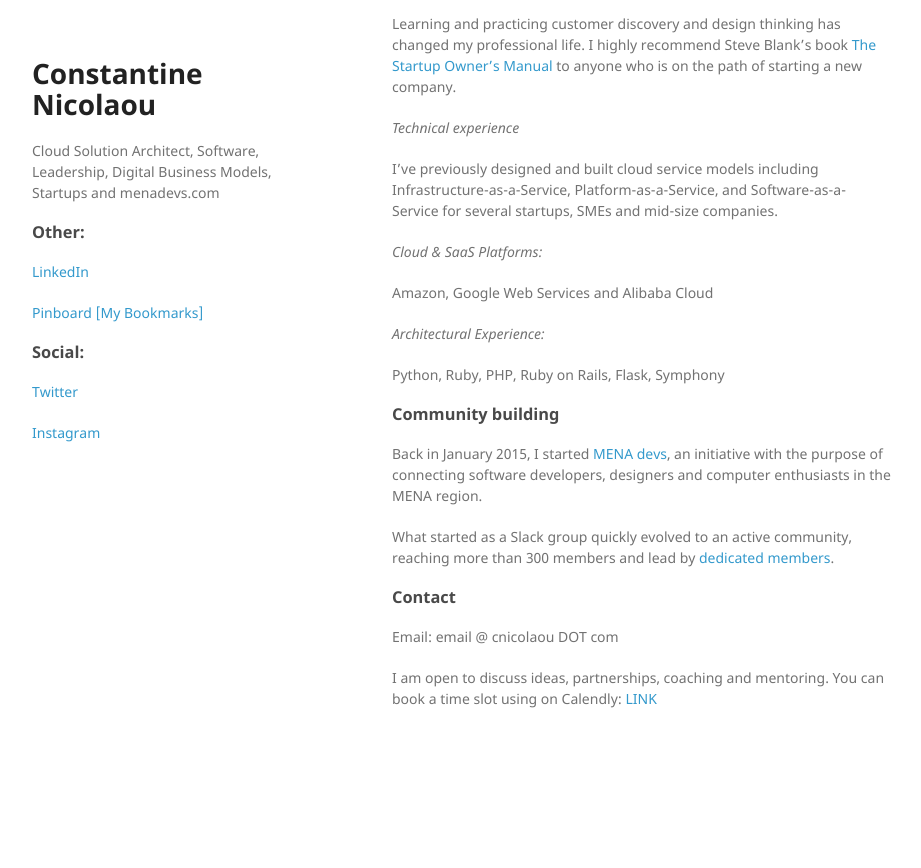
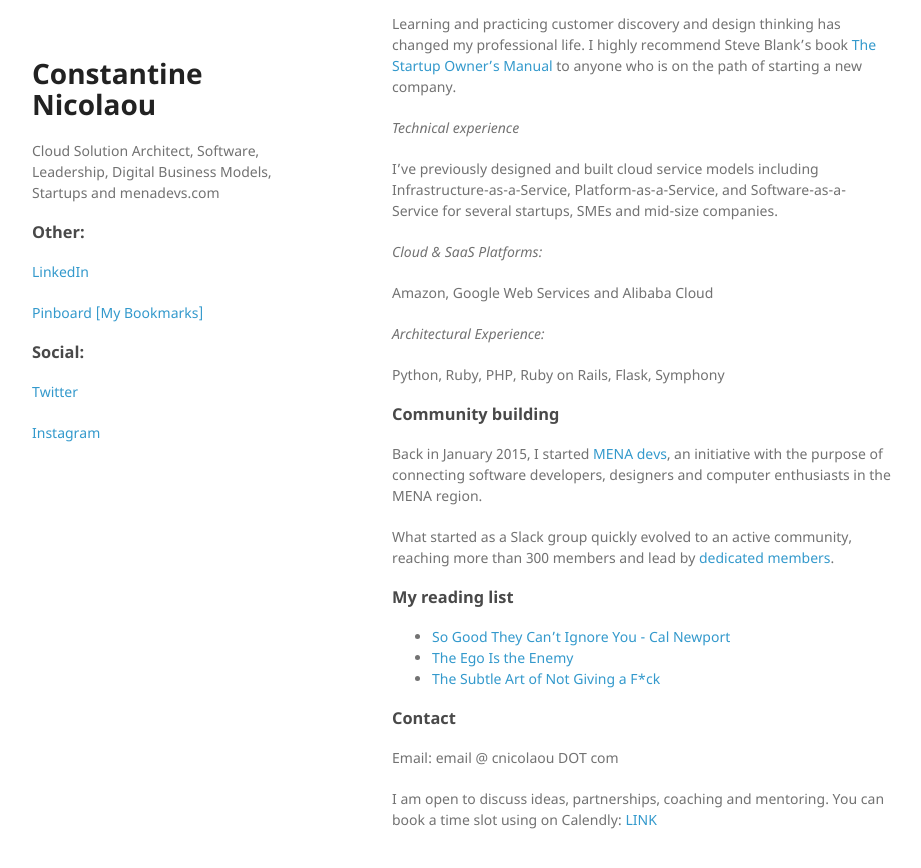
Before and after one commit to cnicolaou/cnikolaou.github.io, a Jekyll site: the page built from index.md, in a window 1280 px wide and 900 px high, scrolled down 623 px. Shown: the top 868 px of the window, without its empty margins (178-1099 px from the left). Built offline with Jekyll 4.4.1, drawn with Linux system fonts in a browser that asks for light colours; before the commit the page ends 1402 px from its top, so only the background shows below that.

Commit message:
Update book links and added my personal reading list

```diff
--- a/index.md
+++ b/index.md
@@ -16,7 +16,7 @@ I work for [Keeward Holding Group](http://keeward.com/the-teams/) as Solution Ar
 
 *Startup experience*
 
-Learning and practicing customer discovery and design thinking has changed my professional life. I highly recommend Steve Blank's book [The Startup Owner's Manual](https://www.amazon.com/Startup-Owners-Manual-Step-Step/dp/0984999302) to anyone who is on the path of starting a new company.
+Learning and practicing customer discovery and design thinking has changed my professional life. I highly recommend Steve Blank's book [The Startup Owner's Manual](https://www.bookwitty.com/product/97809849993090000000?tap_a=30133-3fb7e6&tap_s=223446-11c47b) to anyone who is on the path of starting a new company.
 
 *Technical experience*
 
@@ -36,6 +36,12 @@ Back in January 2015, I started [MENA devs](http://menadevs.com), an initiative
 
 What started as a Slack group quickly evolved to an active community, reaching more than 300 members and lead by [dedicated members](https://github.com/mena-devs).
 
+### My reading list
+
+- [So Good They Can't Ignore You - Cal Newport](https://www.bookwitty.com/product/97803494158640000000?tap_a=30133-3fb7e6&tap_s=223446-11c47b)
+- [The Ego Is the Enemy](https://www.bookwitty.com/book/the-ego-is-the-enemy/97815918478160000000?content_type=book&tap_a=30133-3fb7e6&tap_s=223446-11c47b)
+- [The Subtle Art of Not Giving a F*ck](https://www.bookwitty.com/product/97800624577140000000?tap_a=30133-3fb7e6&tap_s=223446-11c47b)
+
 ### Contact
 
 Email: email @ cnicolaou DOT com
```
